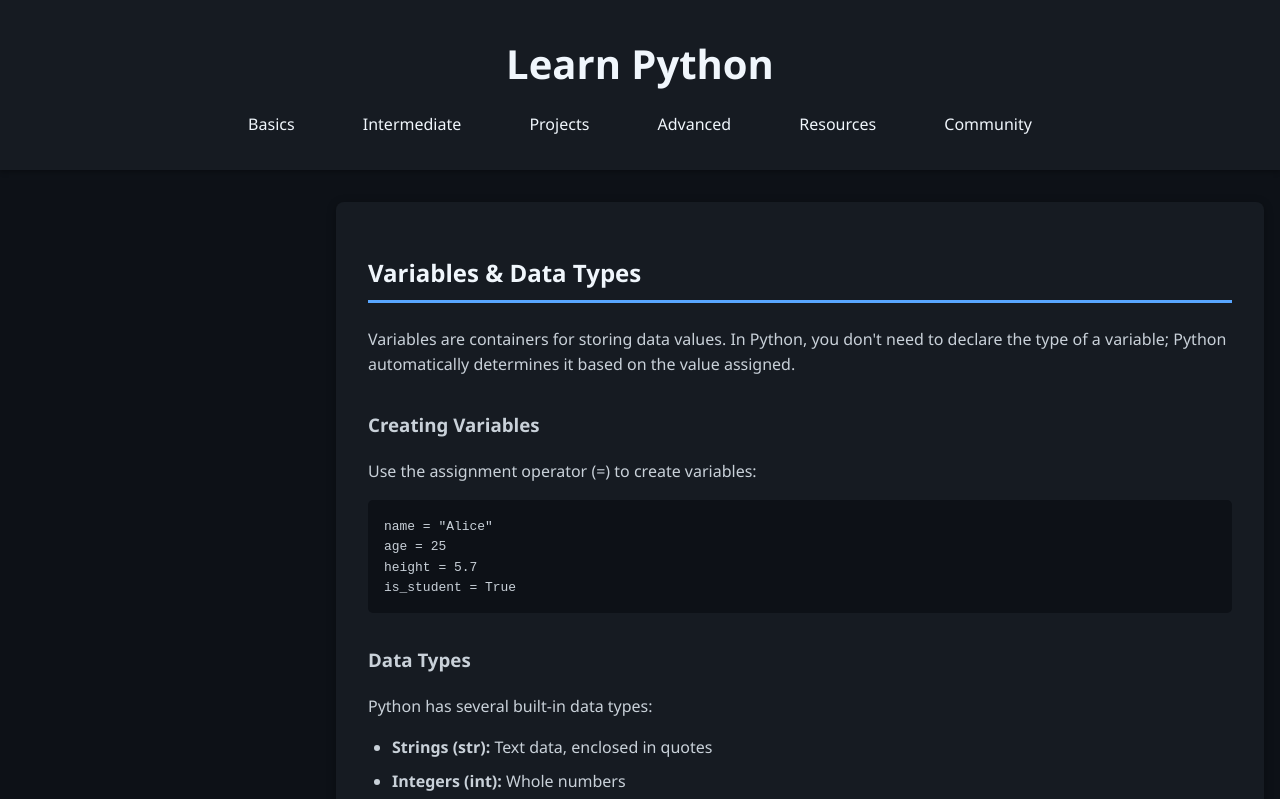
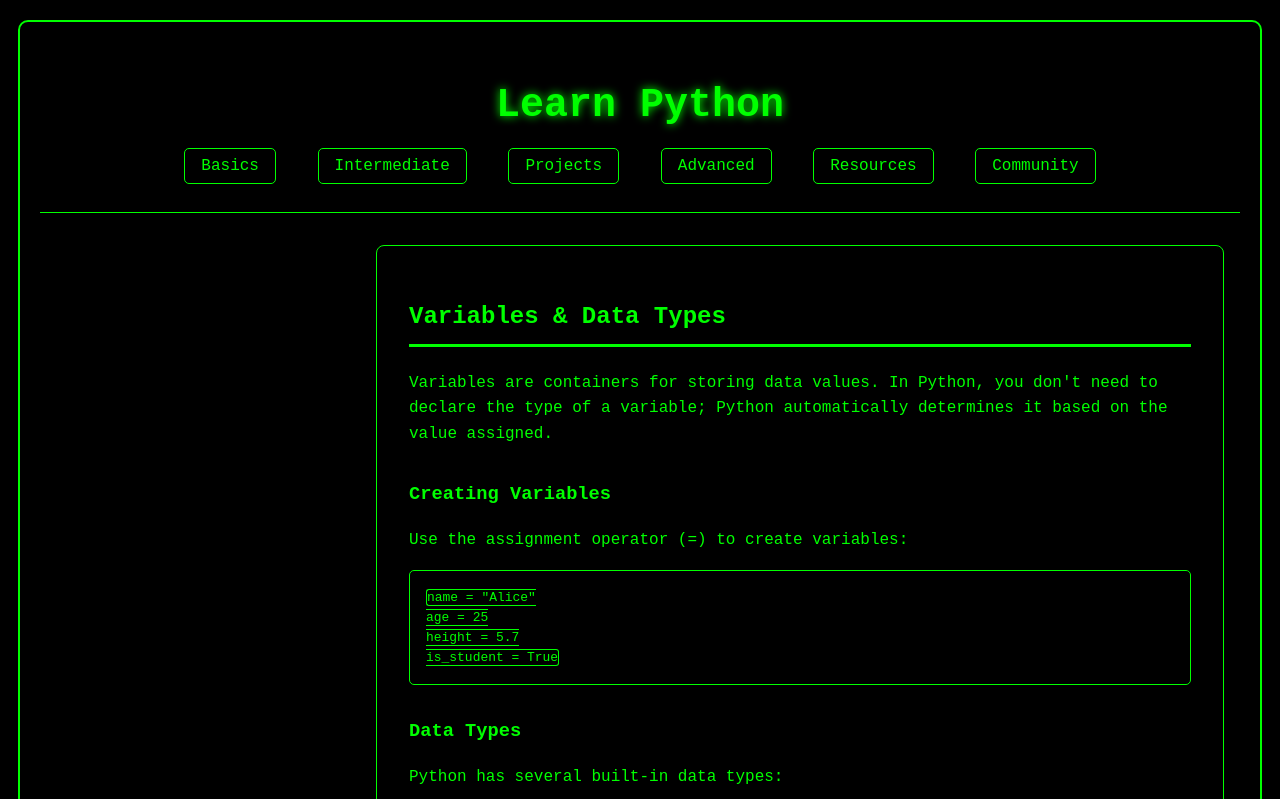
Before and after one commit to jjaspreetsingh/learn-python, a plain HTML site: page basics/variables.html in a window 1280 px wide. Shown: the top 799 px of the page. Drawn offline with Linux system fonts and the light colour scheme.

Commit message:
Redesign website with terminal theme: black background, green text, Fira Code font, and updated meta tags

```diff
--- a/styles.css
+++ b/styles.css
@@ -1,25 +1,30 @@
-/* Learn Python Website Styles - GitHub Dark Theme */
+/* Learn Python Website Styles - Terminal Theme */
 
 body {
-    font-family: 'Segoe UI', Tahoma, Geneva, Verdana, sans-serif;
+    font-family: 'Fira Code', monospace;
     line-height: 1.6;
     margin: 0;
-    padding: 0;
-    color: #c9d1d9;
-    background-color: #0d1117;
+    padding: 20px;
+    color: #00ff00;
+    background-color: #000000;
+    border: 2px solid #00ff00;
+    border-radius: 10px;
+    max-width: 1200px;
+    margin: 20px auto;
 }
 
 header {
-    background: #161b22;
-    color: #f0f6fc;
+    background: #000000;
+    color: #00ff00;
     padding: 2rem 1rem;
     text-align: center;
-    box-shadow: 0 2px 5px rgba(0,0,0,0.3);
+    border-bottom: 1px solid #00ff00;
 }
 
 header h1 {
     margin: 0;
     font-size: 2.5rem;
+    text-shadow: 0 0 10px #00ff00;
 }
 
 nav {
@@ -27,41 +32,44 @@ nav {
 }
 
 nav a {
-    color: #f0f6fc;
+    color: #00ff00;
     text-decoration: none;
     margin: 0 1rem;
     padding: 0.5rem 1rem;
+    border: 1px solid #00ff00;
     border-radius: 5px;
     transition: background-color 0.3s;
 }
 
 nav a:hover {
-    background-color: rgba(177, 186, 196, 0.2);
+    background-color: #00ff00;
+    color: #000000;
 }
 
 main {
     max-width: 1200px;
     margin: 0 auto;
     padding: 2rem 1rem;
+    background: #000000;
 }
 
 section {
-    background: #161b22;
+    background: #000000;
     margin-bottom: 2rem;
     padding: 2rem;
+    border: 1px solid #00ff00;
     border-radius: 8px;
-    box-shadow: 0 2px 10px rgba(0,0,0,0.3);
 }
 
 h2 {
-    color: #f0f6fc;
-    border-bottom: 3px solid #58a6ff;
+    color: #00ff00;
+    border-bottom: 3px solid #00ff00;
     padding-bottom: 0.5rem;
     margin-bottom: 1.5rem;
 }
 
 h3 {
-    color: #c9d1d9;
+    color: #00ff00;
     margin-top: 2rem;
 }
 
@@ -74,30 +82,33 @@ li {
 }
 
 a {
-    color: #58a6ff;
+    color: #00ff00;
     text-decoration: none;
 }
 
 a:hover {
     text-decoration: underline;
+    color: #ffffff;
 }
 
 code {
-    background-color: #0d1117;
-    color: #c9d1d9;
+    background-color: #000000;
+    color: #00ff00;
     padding: 0.2rem 0.4rem;
+    border: 1px solid #00ff00;
     border-radius: 3px;
-    font-family: 'Courier New', monospace;
+    font-family: 'Fira Code', monospace;
     font-size: 0.9em;
 }
 
 pre {
-    background-color: #0d1117;
-    color: #c9d1d9;
+    background-color: #000000;
+    color: #00ff00;
     padding: 1rem;
+    border: 1px solid #00ff00;
     border-radius: 5px;
     overflow-x: auto;
-    font-family: 'Courier New', monospace;
+    font-family: 'Fira Code', monospace;
     font-size: 0.9em;
     line-height: 1.4;
 }
@@ -127,9 +138,10 @@ pre code {
 footer {
     text-align: center;
     padding: 2rem;
-    background-color: #161b22;
-    color: #c9d1d9;
+    background-color: #000000;
+    color: #00ff00;
     margin-top: 2rem;
+    border-top: 1px solid #00ff00;
 }
 
 .footer-content {
@@ -177,8 +189,8 @@ footer {
 /* Call-to-Action Buttons */
 .cta-primary {
     display: inline-block;
-    background-color: #58a6ff;
-    color: #0d1117;
+    background-color: #00ff00;
+    color: #000000;
     padding: 1rem 2rem;
     text-decoration: none;
     border-radius: 5px;
@@ -188,24 +200,24 @@ footer {
 }
 
 .cta-primary:hover {
-    background-color: #79c0ff;
+    background-color: #ffffff;
 }
 
 .cta-secondary {
     display: inline-block;
     background-color: transparent;
-    color: #58a6ff;
+    color: #00ff00;
     padding: 1rem 2rem;
     text-decoration: none;
-    border: 2px solid #58a6ff;
+    border: 2px solid #00ff00;
     border-radius: 5px;
     font-weight: bold;
     transition: background-color 0.3s, color 0.3s;
 }
 
 .cta-secondary:hover {
-    background-color: #58a6ff;
-    color: #0d1117;
+    background-color: #00ff00;
+    color: #000000;
 }
 
 /* Sidebar */
```
Also changed, not shown: index.html (+26 -1 lines).
